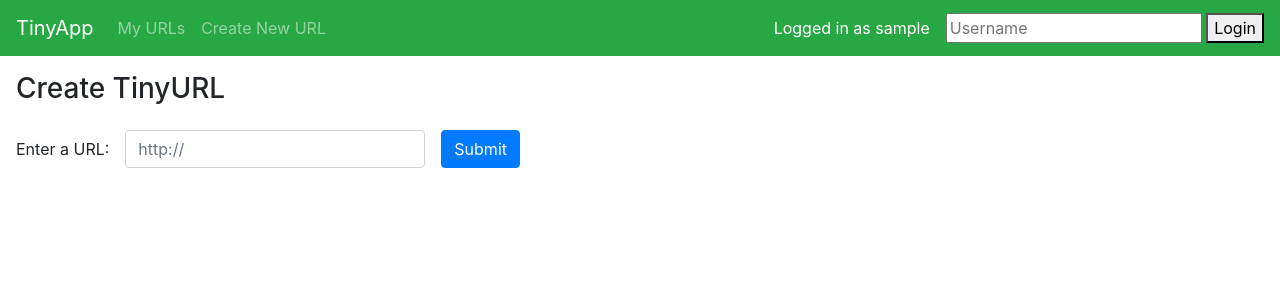
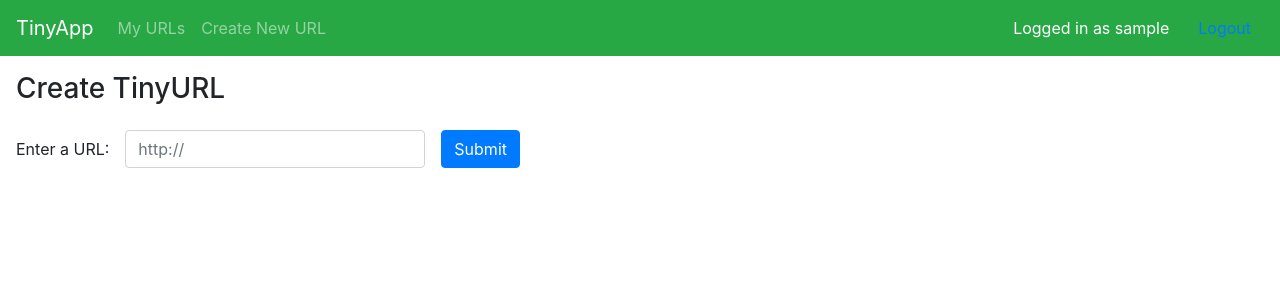
Before and after one commit to AnaBykova/tinyapp, a Node server app: template views/urls_new.ejs in a window 1280 px wide. Shown: the top 300 px of the page. Run offline with Node 20, Linux system fonts and the light colour scheme; the template is opened without the code that fills it: most values are stand-ins (such as "Sample title", 1, 10 or a date in 2020); some libraries are stand-ins or nearby versions.

Commit message:
add logout

```diff
--- a/express_server.js
+++ b/express_server.js
@@ -146,3 +146,11 @@ app.use((req, res, next) => {
   res.locals.username = req.cookies["username"] || null;
   next();
 });
+
+app.post("/logout", (req, res) => {
+  // Clear the "username" cookie by setting it to an empty value with an expired date
+  res.clearCookie("username");
+
+  // Redirect the user back to the /urls page
+  res.redirect("/urls");
+});
--- a/views/partials/_header.ejs
+++ b/views/partials/_header.ejs
@@ -20,16 +20,20 @@
     </div>
 
     <% if (username) { %>
+      <!-- Show username and logout form if the user is logged in -->
       <p style="color: white; margin: 0 1rem;">Logged in as <%= username %></p>
+      <form action="/logout" method="post" style="display: inline;">
+        <button type="submit" class="btn btn-link">Logout</button>
+      </form>
+    <% } else { %>
+      <!-- Show the login form if the user is not logged in -->
+      <form action="/login" method="post" style="display: inline;">
+        <!-- Single text input for the username -->
+        <input type="text" name="username" placeholder="Username" required>
+
+        <!-- Submit button to submit the form -->
+        <button type="submit">Login</button>
+      </form>
     <% } %>
-
-    <!-- The login form -->
-    <form action="/login" method="post">
-      <!-- Single text input for the username -->
-      <input type="text" name="username" placeholder="Username" required>
-
-      <!-- Submit button to submit the form -->
-      <button type="submit">Login</button>
-    </form>
   </nav>
 </header>
```
